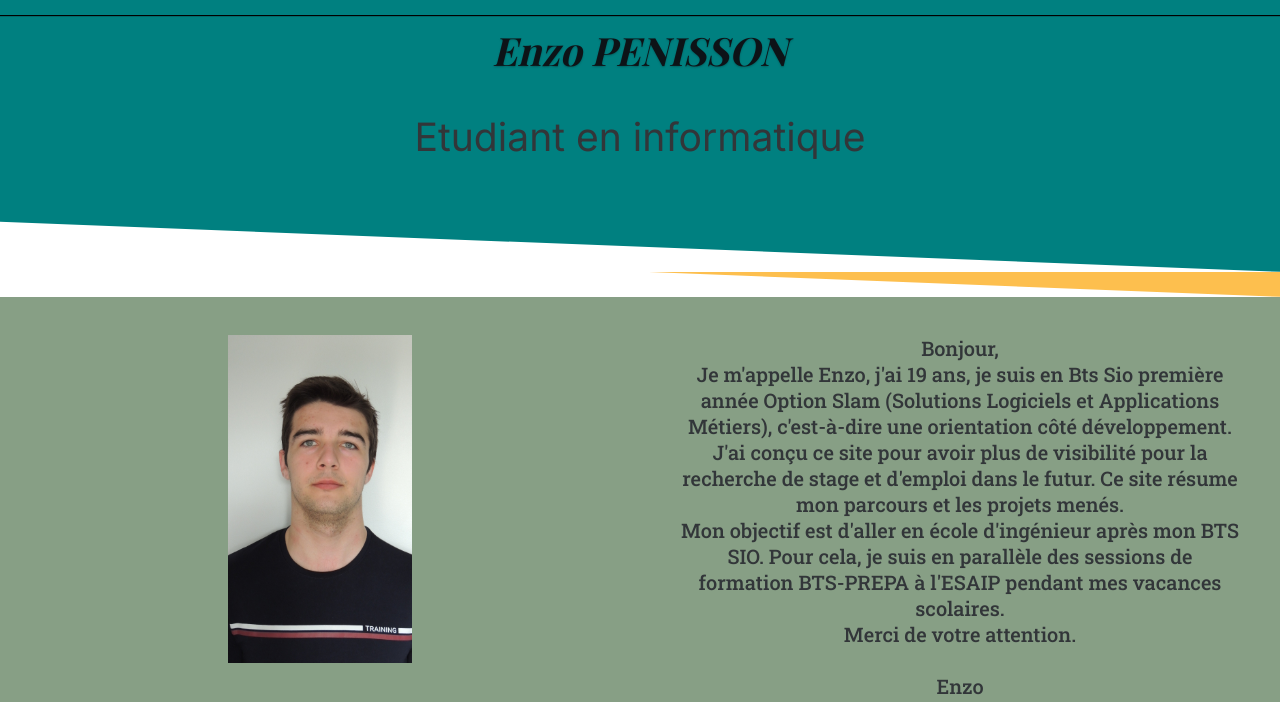
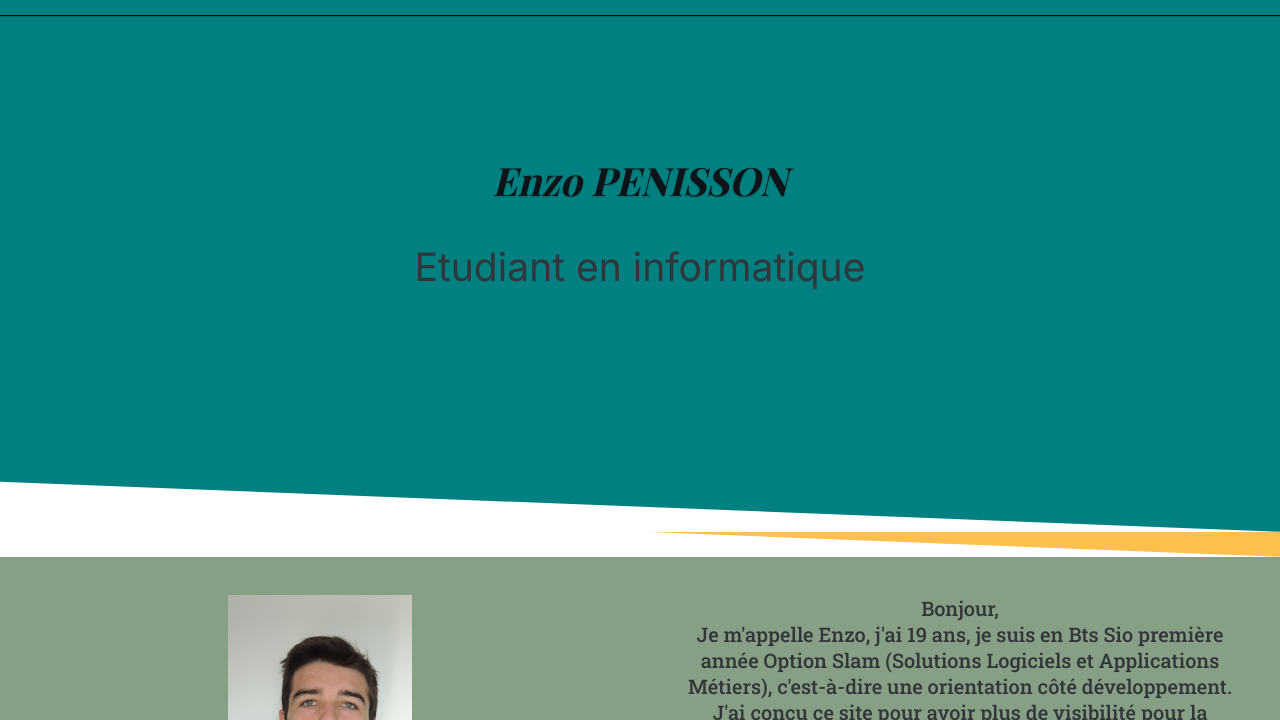
Before and after one commit to EnzoPENISSON/EnzoPENISSON.github.io, a plain HTML site: page index.html in a window 1280 px wide. Shown: the part 55-775 px from the top of the page. Drawn offline with nearby package versions, Linux system fonts and the light colour scheme; a web font is replaced by a local one.

Commit message:
Update index.html

```diff
--- a/index.html
+++ b/index.html
@@ -93,7 +93,7 @@
     </div>
   </header>
   <section id="accueil" class="diagonal-section-bottom acc">
-    <div class="container max-width-adaptive-sm padding-y-xl">
+    <div class="container max-width-adaptive-sm padding-y-xxxl">
       <div class="text-center">
         <div class="text-component">
           <h1 class="text-shadow-sm text-xl"><em>Enzo PENISSON</em></h1>
```
